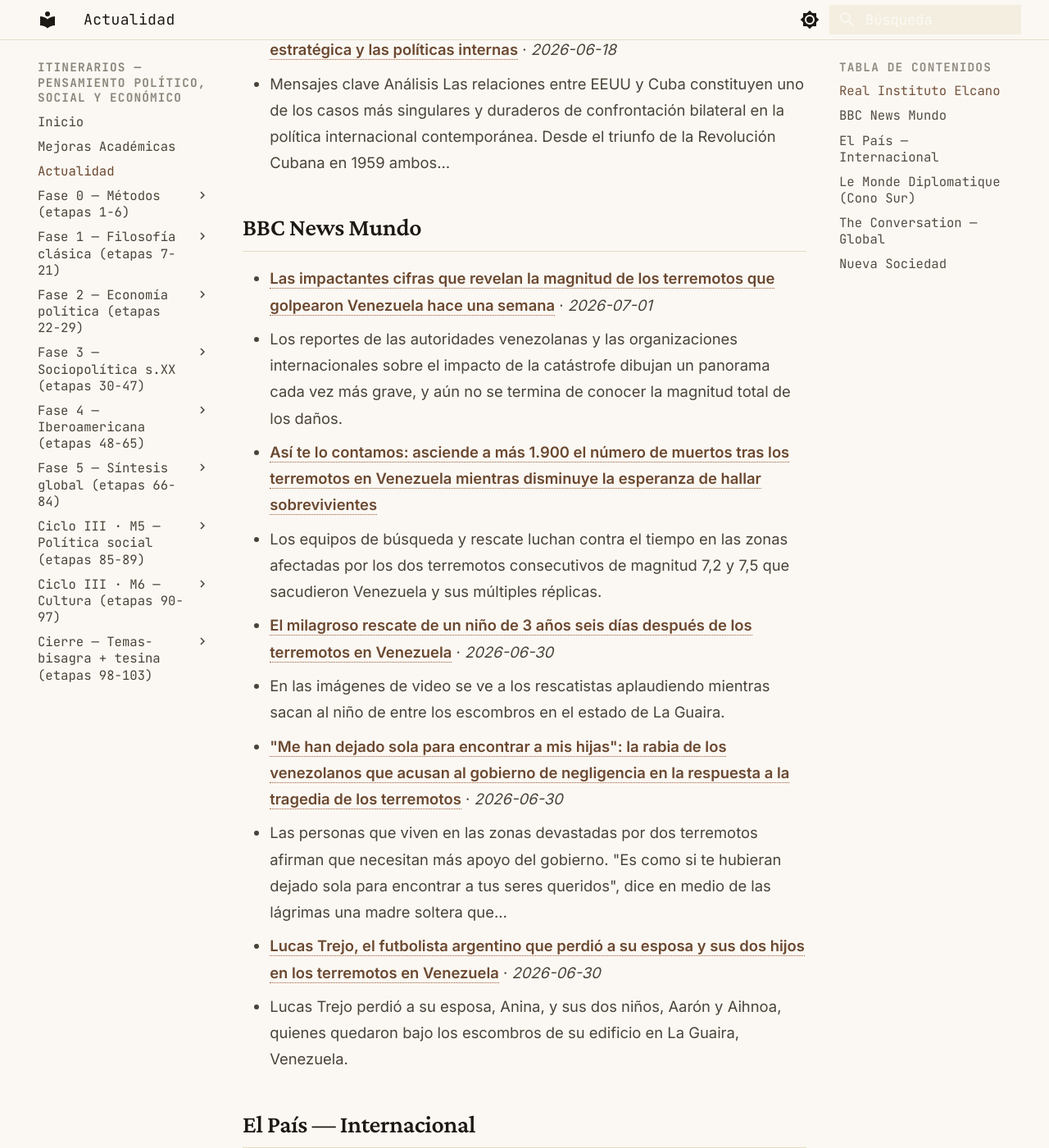
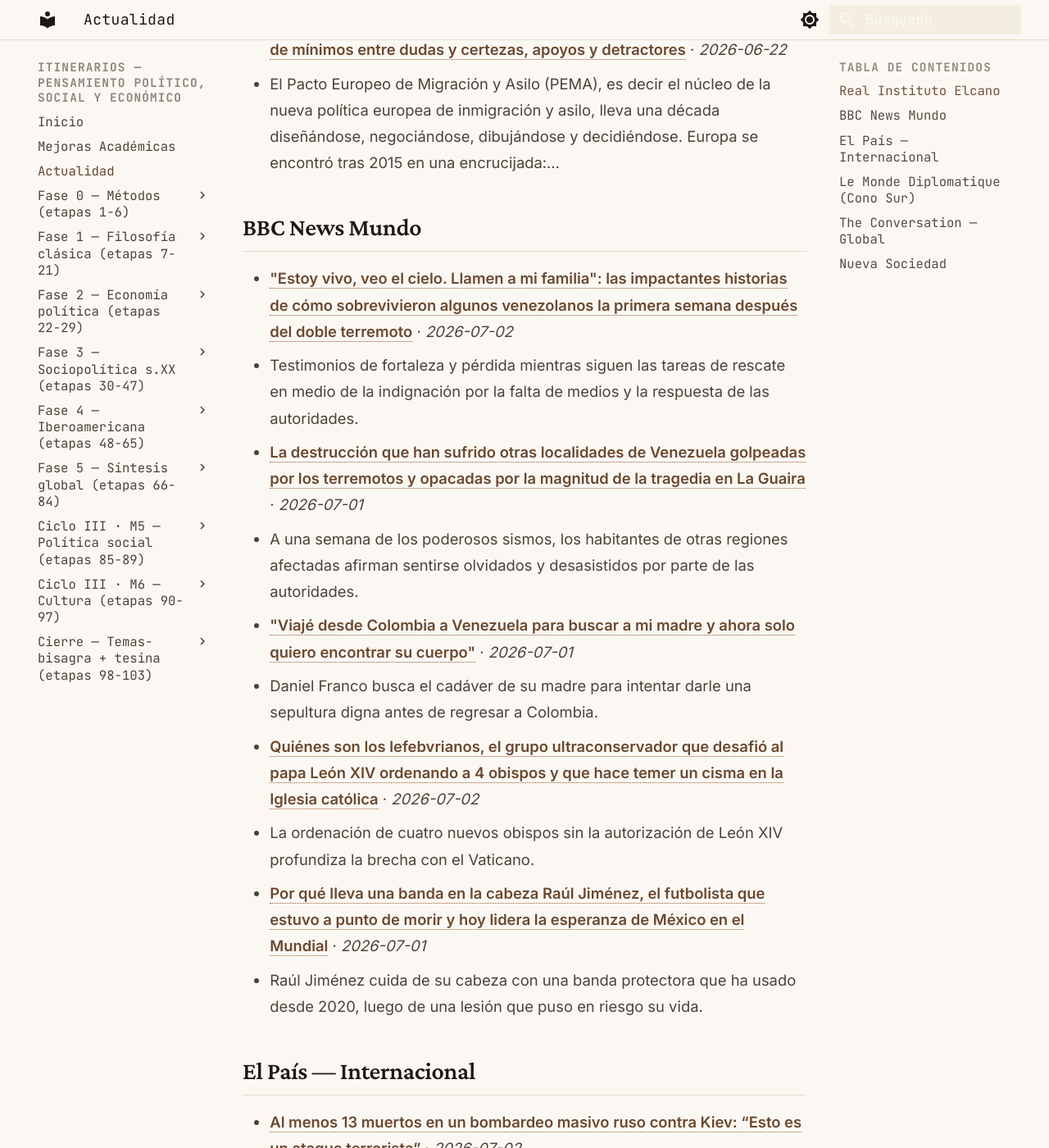
Before and after one commit to MrSpagVi/Curso, an MkDocs documentation site: the page built from docs/actualidad.md, in a window 1280 px wide and 1400 px high, scrolled down 1493 px. Shown: the whole window at 82% size. Built offline with MkDocs 1.6.1 and Material for MkDocs 9.7.7, drawn with Linux system fonts in a browser that asks for light colours; some of the changed text lies outside the part shown.

Commit message:
auto: actualidad 2026-07-02

```diff
--- a/docs/actualidad.md
+++ b/docs/actualidad.md
@@ -6,13 +6,15 @@ title: Actualidad
 
 Últimos titulares de fuentes que dictan agenda en ciencia política y geopolítica. Actualizado automáticamente cada día (vía GitHub Actions).
 
-_Última actualización: 2026-07-01 09:31 UTC_
+_Última actualización: 2026-07-02 08:43 UTC_
 
 !!! tip "Ritual mensual — #actualidad"
     El último sábado de cada mes: agarrá **un** titular de los de abajo y escribí **300 palabras** aplicándole **2 autores** del último mes que leíste. ¿Qué diría cada uno? ¿En qué chocan? No resumas la noticia — usala como caso para pensar con las herramientas que venís construyendo. Guardá el texto con el tag `#actualidad` en tu sistema de notas. Esto convierte la teoría en criterio sobre la coyuntura: el objetivo del plan no es citar a Maquiavelo, es leer el presente con él.
 
 ## Real Instituto Elcano
 
+- **[El nuevo orden de seguridad de Rusia en el Sahel y sus implicaciones euroatlánticas](https://www.realinstitutoelcano.org/analisis/el-nuevo-orden-de-seguridad-de-rusia-en-el-sahel-y-sus-implicaciones-euroatlanticas/)** · *2026-07-01*
+  - Mensajes clave Análisis Introducción El entorno de seguridad en el Sahel está cambiando con rapidez. Las juntas militares de Mali, Burkina Faso y Níger han estrechado sus lazos con Moscú y han expulsado a las fuerzas occidentales. La…
 - **[La “cyber posture of entities” en la futura CSA2 y su fricción con la arquitectura de la Directiva NIS2](https://www.realinstitutoelcano.org/analisis/la-cyber-posture-of-entities-en-la-futura-csa2-y-su-friccion-con-la-arquitectura-de-la-directiva-nis2/)** · *2026-06-30*
   - Mensajes clave Análisis La revisión del marco europeo de ciberseguridad abierta por la Comisión a comienzos de 2026 persigue, según la documentación oficial del paquete, alinear el sistema normativo de la Unión con un entorno de amenazas…
 - **[Tres termómetros para un mundo en tensión](https://www.realinstitutoelcano.org/comentarios/tres-termometros-para-un-mundo-en-tension/)** · *2026-06-25*
@@ -21,30 +23,28 @@ _Última actualización: 2026-07-01 09:31 UTC_
   - El (largo) camino hacia la Unión Europea El pasado 15 de junio, los Estados miembros acordaron la apertura de las negociaciones del primer grupo de capítulos para la adhesión de Ucrania y Moldavia a la Unión Europea (UE). Un año y medio…
 - **[La puesta en marcha del Pacto Europeo de Migración y Asilo: un acuerdo de mínimos entre dudas y certezas, apoyos y detractores](https://www.realinstitutoelcano.org/comentarios/la-puesta-en-marcha-del-pacto-europeo-de-migracion-y-asilo-un-acuerdo-de-minimos-entre-dudas-y-certezas-apoyos-y-detractores/)** · *2026-06-22*
   - El Pacto Europeo de Migración y Asilo (PEMA), es decir el núcleo de la nueva política europea de inmigración y asilo, lleva una década diseñándose, negociándose, dibujándose y decidiéndose. Europa se encontró tras 2015 en una encrucijada:…
-- **[Estados Unidos y Cuba: una relación presa de la Historia, la inercia estratégica y las políticas internas](https://www.realinstitutoelcano.org/analisis/estados-unidos-y-cuba-una-relacion-presa-de-la-historia-la-inercia-estrategica-y-las-politicas-internas/)** · *2026-06-18*
-  - Mensajes clave Análisis Las relaciones entre EEUU y Cuba constituyen uno de los casos más singulares y duraderos de confrontación bilateral en la política internacional contemporánea. Desde el triunfo de la Revolución Cubana en 1959 ambos…
 
 ## BBC News Mundo
 
-- **[Las impactantes cifras que revelan la magnitud de los terremotos que golpearon Venezuela hace una semana](https://www.bbc.com/mundo/articles/ckg41l0v2ngo?at_medium=RSS&at_campaign=rss)** · *2026-07-01*
-  - Los reportes de las autoridades venezolanas y las organizaciones internacionales sobre el impacto de la catástrofe dibujan un panorama cada vez más grave, y aún no se termina de conocer la magnitud total de los daños.
-- **[Así te lo contamos: asciende a más 1.900 el número de muertos tras los terremotos en Venezuela mientras disminuye la esperanza de hallar sobrevivientes](https://www.bbc.co.uk/mundo/live/czxq45p430lt?at_medium=RSS&at_campaign=rss)**
-  - Los equipos de búsqueda y rescate luchan contra el tiempo en las zonas afectadas por los dos terremotos consecutivos de magnitud 7,2 y 7,5 que sacudieron Venezuela y sus múltiples réplicas.
-- **[El milagroso rescate de un niño de 3 años seis días después de los terremotos en Venezuela](https://www.bbc.com/mundo/articles/c23yzprleg7o?at_medium=RSS&at_campaign=rss)** · *2026-06-30*
-  - En las imágenes de video se ve a los rescatistas aplaudiendo mientras sacan al niño de entre los escombros en el estado de La Guaira.
-- **["Me han dejado sola para encontrar a mis hijas": la rabia de los venezolanos que acusan al gobierno de negligencia en la respuesta a la tragedia de los terremotos](https://www.bbc.com/mundo/articles/cpv382ppvjvo?at_medium=RSS&at_campaign=rss)** · *2026-06-30*
-  - Las personas que viven en las zonas devastadas por dos terremotos afirman que necesitan más apoyo del gobierno. "Es como si te hubieran dejado sola para encontrar a tus seres queridos", dice en medio de las lágrimas una madre soltera que…
-- **[Lucas Trejo, el futbolista argentino que perdió a su esposa y sus dos hijos en los terremotos en Venezuela](https://www.bbc.com/mundo/articles/czxq41r63lyo?at_medium=RSS&at_campaign=rss)** · *2026-06-30*
-  - Lucas Trejo perdió a su esposa, Anina, y sus dos niños, Aarón y Aihnoa, quienes quedaron bajo los escombros de su edificio en La Guaira, Venezuela.
+- **["Estoy vivo, veo el cielo. Llamen a mi familia": las impactantes historias de cómo sobrevivieron algunos venezolanos la primera semana después del doble terremoto](https://www.bbc.com/mundo/articles/cy06385x9keo?at_medium=RSS&at_campaign=rss)** · *2026-07-02*
+  - Testimonios de fortaleza y pérdida mientras siguen las tareas de rescate en medio de la indignación por la falta de medios y la respuesta de las autoridades.
+- **[La destrucción que han sufrido otras localidades de Venezuela golpeadas por los terremotos y opacadas por la magnitud de la tragedia en La Guaira](https://www.bbc.com/mundo/articles/cn8qzd1jg0po?at_medium=RSS&at_campaign=rss)** · *2026-07-01*
+  - A una semana de los poderosos sismos, los habitantes de otras regiones afectadas afirman sentirse olvidados y desasistidos por parte de las autoridades.
+- **["Viajé desde Colombia a Venezuela para buscar a mi madre y ahora solo quiero encontrar su cuerpo"](https://www.bbc.com/mundo/articles/c2dy1y9n3n0o?at_medium=RSS&at_campaign=rss)** · *2026-07-01*
+  - Daniel Franco busca el cadáver de su madre para intentar darle una sepultura digna antes de regresar a Colombia.
+- **[Quiénes son los lefebvrianos, el grupo ultraconservador que desafió al papa León XIV ordenando a 4 obispos y que hace temer un cisma en la Iglesia católica](https://www.bbc.com/mundo/articles/c05yv48m0dgo?at_medium=RSS&at_campaign=rss)** · *2026-07-02*
+  - La ordenación de cuatro nuevos obispos sin la autorización de León XIV profundiza la brecha con el Vaticano.
+- **[Por qué lleva una banda en la cabeza Raúl Jiménez, el futbolista que estuvo a punto de morir y hoy lidera la esperanza de México en el Mundial](https://www.bbc.com/mundo/articles/c862y83x1ndo?at_medium=RSS&at_campaign=rss)** · *2026-07-01*
+  - Raúl Jiménez cuida de su cabeza con una banda protectora que ha usado desde 2020, luego de una lesión que puso en riesgo su vida.
 
 ## El País — Internacional
 
-- **[El revés del Supremo a Trump en la ciudadanía por nacimiento es la excepción en una serie de triunfos para su política migratoria](https://elpais.com/us/migracion/2026-07-01/el-reves-del-supremo-a-trump-en-la-ciudadania-por-nacimiento-es-la-excepcion-en-una-serie-de-triunfos-para-su-politica-migratoria.html)** · *2026-07-01*
-  - El presidente de EE UU pide al Congreso que acabe con la naturalización por nacimiento, vieja fijación del movimiento MAGA. La probabilidad de éxito de la vía legislativa es muy baja
-- **[Trump anuncia una convención republicana, “la primera de la historia”, como previa a las elecciones de noviembre](https://elpais.com/us/2026-06-30/trump-anuncia-una-convencion-republicana-la-primera-de-la-historia-como-previa-a-las-elecciones-de-noviembre.html)** · *2026-06-30*
-  - El presidente de Estados Unidos convoca a los suyos a un inédito cónclave similar al que precede cada cuatro años a las presidenciales
-- **[Sebastopol, un asedio del siglo XXI: “Tal y como la lleva Putin, la guerra será interminable”](https://elpais.com/internacional/2026-07-01/sebastopol-un-asedio-del-siglo-xxi-tal-y-como-la-lleva-putin-la-guerra-sera-interminable.html)** · *2026-07-01*
-  - La principal ciudad de la península de Crimea, territorio ocupado por Moscú, trata de recuperar la normalidad tras la campaña de bombardeos con la que Ucrania ha puesto contra las cuerdas las infraestructuras rusas
+- **[Al menos 13 muertos en un bombardeo masivo ruso contra Kiev: “Esto es un ataque terrorista”](https://elpais.com/internacional/2026-07-02/varios-muertos-en-un-ataque-masivo-ruso-contra-kiev.html)** · *2026-07-02*
+  - Moscú reivindica la acción en represalia por la ofensiva ucrania contra infraestructuras civiles del país
+- **[Los otros negocios de Trump: de hoteles y campos de golf hasta relojes y biblias](https://elpais.com/internacional/2026-07-02/los-otros-negocios-de-trump-de-hoteles-y-campos-de-golf-hasta-relojes-y-biblias.html)** · *2026-07-02*
+  - El presidente posee un vasto imperio inmobiliario, con clubes de golf, residenciales de lujo y rascacielos repartidos por medio mundo
+- **[Harvard gana a Trump la primera batalla, pero la guerra no ha terminado: “Nos jugamos la democracia”](https://elpais.com/internacional/2026-07-02/harvard-gana-a-trump-la-primera-batalla-pero-la-guerra-no-ha-terminado-nos-jugamos-la-democracia.html)** · *2026-07-02*
+  - La universidad más rica y prestigiosa de Estados Unidos teme las consecuencias para el próximo curso de la nueva oleada de amenazas de la Administración republicana
 - **[La guerra de Ormuz](https://elpais.com/internacional/2026-07-01/la-guerra-de-ormuz.html)** · *2026-07-01*
   - De nuevo, la geografía y el comercio marcan la guerra en Oriente Próximo. Como si los últimos 70 años hubieran sido un sueño bienintencionado
 - **[La solidaridad con Venezuela, imperativo urgente](https://elpais.com/internacional/2026-06-30/la-solidaridad-con-venezuela-imperativo-urgente.html)** · *2026-06-30*
@@ -56,16 +56,16 @@ _Sin datos en esta ejecución. Visitar fuente: [https://www.eldiplo.org/feed/](h
 
 ## The Conversation — Global
 
-- **[‘Not fair and honest’: KPMG and other audit firms finally face a reckoning – and a potential break-up](https://theconversation.com/not-fair-and-honest-kpmg-and-other-audit-firms-finally-face-a-reckoning-and-a-potential-break-up-286544)** · *2026-07-01*
-  - Even if tougher rules are brought in, Australia’s corporate watchdog will need far more resources to properly audit the auditors.
-- **[Darwin residents want answers on toxic gas emissions. The science shows their concerns are warranted](https://theconversation.com/darwin-residents-want-answers-on-toxic-gas-emissions-the-science-shows-their-concerns-are-warranted-285691)** · *2026-07-01*
-  - Giant gas companies are “hot venting” toxic gases known to be unsafe for humans at any concentration.
-- **[The National Rental Affordability Scheme has ended. What’s next for those who relied on it?](https://theconversation.com/the-national-rental-affordability-scheme-has-ended-whats-next-for-those-who-relied-on-it-286437)** · *2026-07-01*
-  - In the end, this scheme did deliver on some of its key promises. But it is surprising governments haven’t taken note of its shortcomings and replaced it with something even more effective.
-- **[This strange novel riffs on The Tempest, swapping its teen girl for a menopausal marine biologist](https://theconversation.com/this-strange-novel-riffs-on-the-tempest-swapping-its-teen-girl-for-a-menopausal-marine-biologist-283682)** · *2026-07-01*
-  - Kris Kneen’s Rite of Spring is a pulsing story that moves energetically across its terrain, delivering a sense of alien understanding.
-- **[Running on a treadmill is easier than running outside. Does that matter?](https://theconversation.com/running-on-a-treadmill-is-easier-than-running-outside-does-that-matter-281123)** · *2026-07-01*
-  - For some people, running inside is mentally harder. Here’s what you can do to make a treadmill more like running outside.
+- **[Grattan on Friday: Albanese wants Labor’s national conference to ‘showcase’ the party – but not its AUKUS division](https://theconversation.com/grattan-on-friday-albanese-wants-labors-national-conference-to-showcase-the-party-but-not-its-aukus-division-286038)** · *2026-07-02*
+  - The late July conference will be a tightly stage-managed affair, particularly when it comes to discussions about AUKUS and Palestine.
+- **[From the Fourth of July to Bastille Day: How France and America reinvent their nations through ritual](https://theconversation.com/from-the-fourth-of-july-to-bastille-day-how-france-and-america-reinvent-their-nations-through-ritual-286397)** · *2026-07-02*
+  - Two revolutions, two republics and the enduring power of national myths and civic festivities come to the fore in July as France and the US both celebrate national holidays.
+- **[The world’s oceans are the hottest on record for June – and El Niño is set to turn up the heat even more](https://theconversation.com/the-worlds-oceans-are-the-hottest-on-record-for-june-and-el-nino-is-set-to-turn-up-the-heat-even-more-286561)** · *2026-07-02*
+  - More than 90% of the heat trapped by greenhouses goes into the ocean. But what happens in the oceans doesn’t stay there.
+- **[Trump has made more than $1 billion from crypto in a year. How?](https://theconversation.com/trump-has-made-more-than-1-billion-from-crypto-in-a-year-how-286635)** · *2026-07-02*
+  - Turns out it can be quite easy – if you are the US president.
+- **[How much do friends influence teens’ mental health? What a new study can (and can’t) tell us](https://theconversation.com/how-much-do-friends-influence-teens-mental-health-what-a-new-study-can-and-cant-tell-us-286558)** · *2026-07-02*
+  - This study shows peers are linked to mental health. But this doesn’t mean anxiety and depression are ‘contagious’.
 
 ## Nueva Sociedad
 
```
